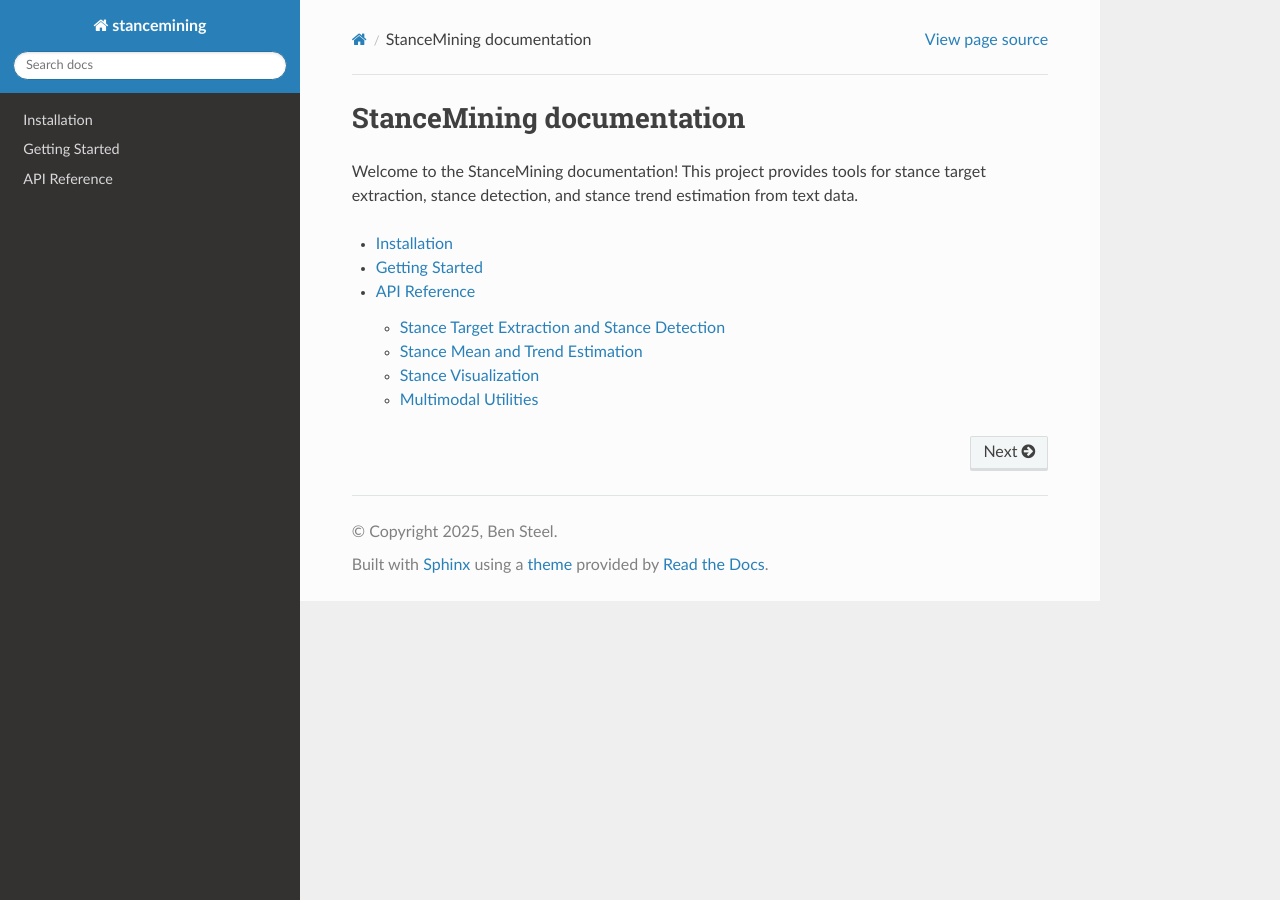
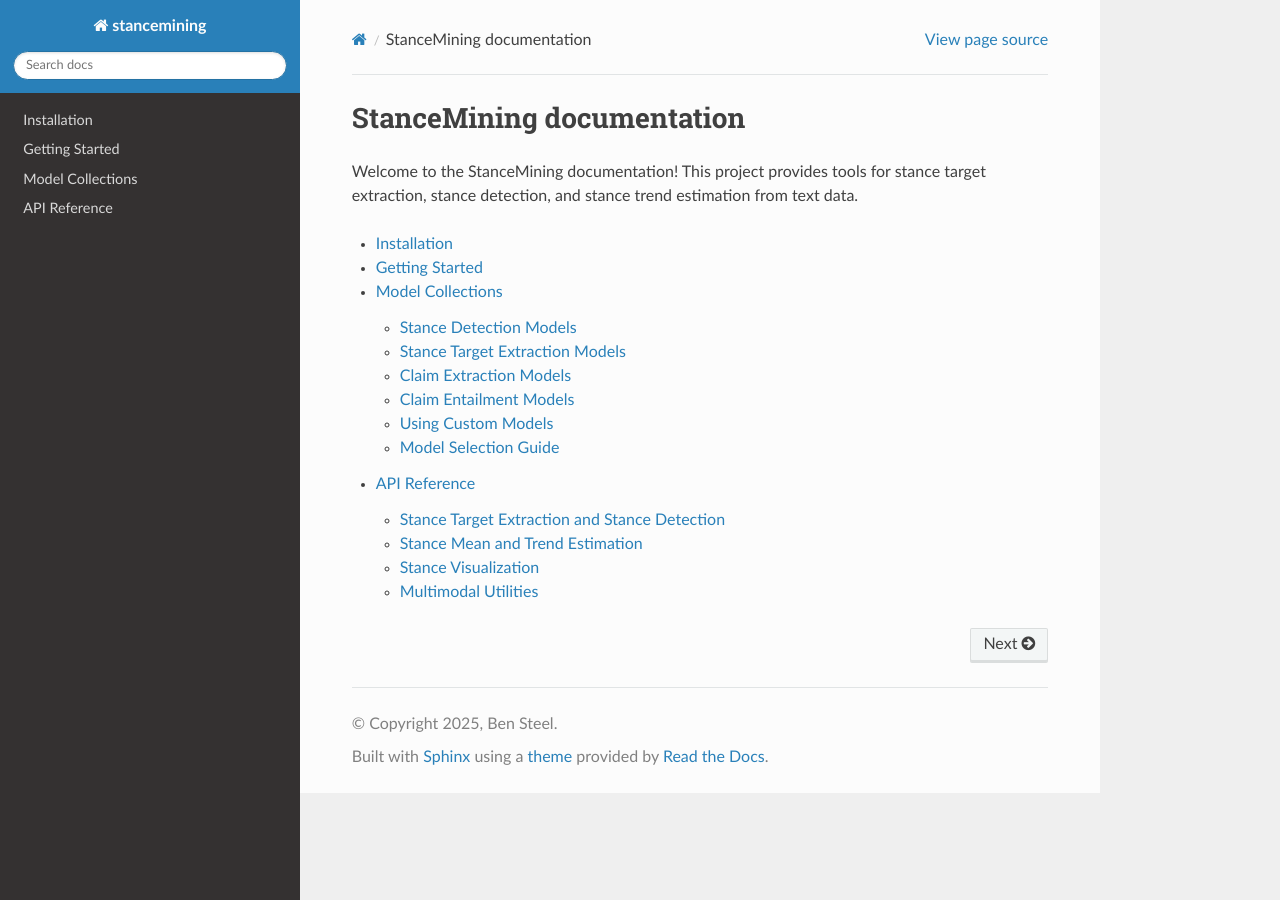
Before and after one commit to bendavidsteel/stancemining, a Sphinx documentation site: the page built from docs/index.rst, in a window 1280 px wide. Built offline with Sphinx 7.4.7 and the Read the Docs theme 3.1.0, drawn with Linux system fonts in a browser that asks for light colours; part of the change alters nothing that is shown.

Commit message:
Add model collections documentation page
Add docs/models.rst listing the fine-tuned Hugging Face models and wire
it into the docs toctree in index.rst.

Co-Authored-By: Claude Opus 4.8 (1M context) <noreply@anthropic.com>

```diff
--- a/docs/index.rst
+++ b/docs/index.rst
@@ -14,4 +14,5 @@ Welcome to the StanceMining documentation! This project provides tools for stanc
 
    install
    getting_started
+   models
    api
--- /dev/null
+++ b/docs/models.rst
@@ -0,0 +1,114 @@
+Model Collections
+=================
+
+StanceMining provides a collection of fine-tuned language models hosted on Hugging Face for various stance-related tasks. These models are designed to work together in the stance mining pipeline.
+
+All models are available at: https://huggingface.co/bendavidsteel/collections
+
+Stance Detection Models
+-----------------------
+
+Models for detecting stance (favor, against, neutral) toward noun-phrases (topics/entities).
+
+.. list-table::
+   :header-rows: 1
+   :widths: 50 15 35
+
+   * - Model
+     - Size
+     - Hugging Face Link
+   * - ``SmolLM2-135M-Instruct-stance-detection``
+     - 0.1B
+     - `Link <https://huggingface.co/bendavidsteel/SmolLM2-135M-Instruct-stance-detection>`_
+   * - ``SmolLM2-360M-Instruct-stance-detection``
+     - 0.4B
+     - `Link <https://huggingface.co/bendavidsteel/SmolLM2-360M-Instruct-stance-detection>`_
+   * - ``Qwen3-0.6B-stance-detection``
+     - 0.6B
+     - `Link <https://huggingface.co/bendavidsteel/Qwen3-0.6B-stance-detection>`_
+   * - ``Qwen3-1.7B-stance-detection``
+     - 2B
+     - `Link <https://huggingface.co/bendavidsteel/Qwen3-1.7B-stance-detection>`_
+
+
+Stance Target Extraction Models
+-------------------------------
+
+Models for extracting stance targets (noun-phrases) from documents expressing stance on those targets.
+
+.. list-table::
+   :header-rows: 1
+   :widths: 60 40
+
+   * - Model
+     - Hugging Face Link
+   * - ``SmolLM2-360M-Instruct-stance-target-extraction``
+     - `Link <https://huggingface.co/bendavidsteel/SmolLM2-360M-Instruct-stance-target-extraction>`_
+   * - ``Qwen3-0.6B-stance-target-extraction``
+     - `Link <https://huggingface.co/bendavidsteel/Qwen3-0.6B-stance-target-extraction>`_
+
+
+Claim Extraction Models
+-----------------------
+
+Models for extracting atomic claims from social media posts.
+
+.. list-table::
+   :header-rows: 1
+   :widths: 60 40
+
+   * - Model
+     - Hugging Face Link
+   * - ``Qwen3-0.6B-claim-extraction-ezstance``
+     - `Link <https://huggingface.co/bendavidsteel/Qwen3-0.6B-claim-extraction-ezstance>`_
+   * - ``Qwen3-1.7B-claim-extraction-ezstance``
+     - `Link <https://huggingface.co/bendavidsteel/Qwen3-1.7B-claim-extraction-ezstance>`_
+   * - ``Qwen3-1.7B-claim-extraction-romain``
+     - `Link <https://huggingface.co/bendavidsteel/Qwen3-1.7B-claim-extraction-romain>`_
+
+
+Claim Entailment Models
+-----------------------
+
+Models for claim entailment, also known as 'rumour stance detection'. These models determine the relationship between a claim and a piece of evidence.
+
+.. list-table::
+   :header-rows: 1
+   :widths: 50 15 35
+
+   * - Model
+     - Size
+     - Hugging Face Link
+   * - ``Qwen3-0.6B-claim-entailment-stanceosaurus``
+     - 0.6B
+     - `Link <https://huggingface.co/bendavidsteel/Qwen3-0.6B-claim-entailment-stanceosaurus>`_
+   * - ``Qwen3-1.7B-claim-entailment-5-labels``
+     - 2B
+     - `Link <https://huggingface.co/bendavidsteel/Qwen3-1.7B-claim-entailment-5-labels>`_
+
+
+Using Custom Models
+-------------------
+
+You can use any of these models with StanceMining by specifying the model name:
+
+.. code-block:: python
+
+    import stancemining
+
+    # Use a specific stance detection model
+    model = stancemining.StanceMining(
+        stance_detection_model="bendavidsteel/Qwen3-1.7B-stance-detection"
+    )
+
+    # Use a specific stance target extraction model
+    model = stancemining.StanceMining(
+        stance_target_extraction_model="bendavidsteel/Qwen3-0.6B-stance-target-extraction"
+    )
+
+Model Selection Guide
+---------------------
+
+- **For speed/low resource environments**: Use the SmolLM2-135M or SmolLM2-360M models
+- **For balanced performance**: Use the Qwen3-0.6B models
+- **For best accuracy**: Use the Qwen3-1.7B models
```
